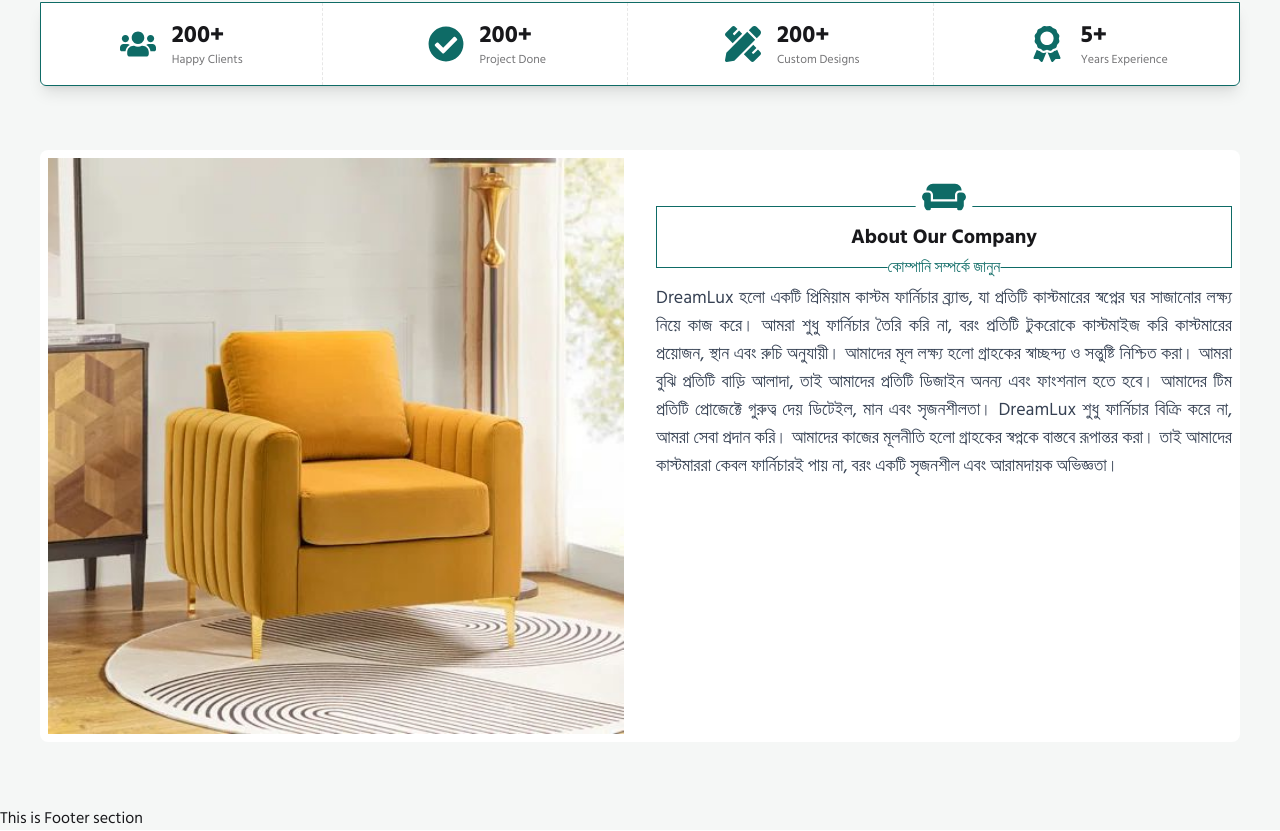
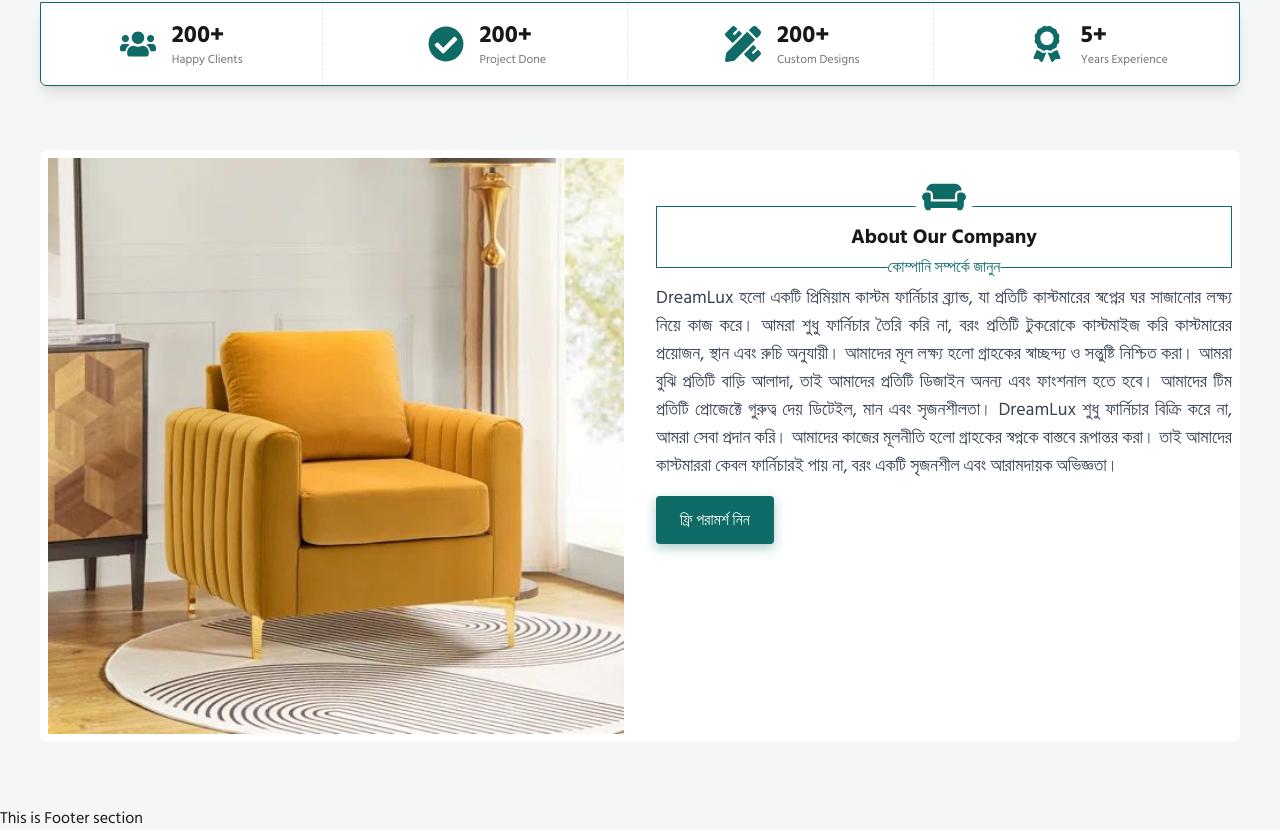
Before and after one commit to 0rakib0/dreamlux-profile, a Next.js app: page / in a window 1280 px wide. Shown: the part 722-1553 px from the top of the page. Built offline with nearby package versions, Linux system fonts and the light colour scheme.

Commit message:
add button in about section

```diff
--- a/src/components/aboutUs/AboutUs.jsx
+++ b/src/components/aboutUs/AboutUs.jsx
@@ -1,5 +1,6 @@
 import React from 'react'
 import SectionTitle from '../shared/sectionTitle/SectionTitle'
+import "../banner/banner.css"
 import Image from 'next/image'
 function AboutUs() {
     return (
@@ -25,6 +26,7 @@
 
                     DreamLux শুধু ফার্নিচার বিক্রি করে না, আমরা সেবা প্রদান করি। আমাদের কাজের মূলনীতি হলো গ্রাহকের স্বপ্নকে বাস্তবে রূপান্তর করা। তাই আমাদের কাস্টমাররা কেবল ফার্নিচারই পায় না, বরং একটি সৃজনশীল এবং আরামদায়ক অভিজ্ঞতা।
                 </p>
+                <button className='bg-[#0E6B66] text-white py-3 mt-4 px-6 rounded-sm icon-shadow'>ফ্রি পরামর্শ নিন</button>
             </div>
         </div>
     )
```
